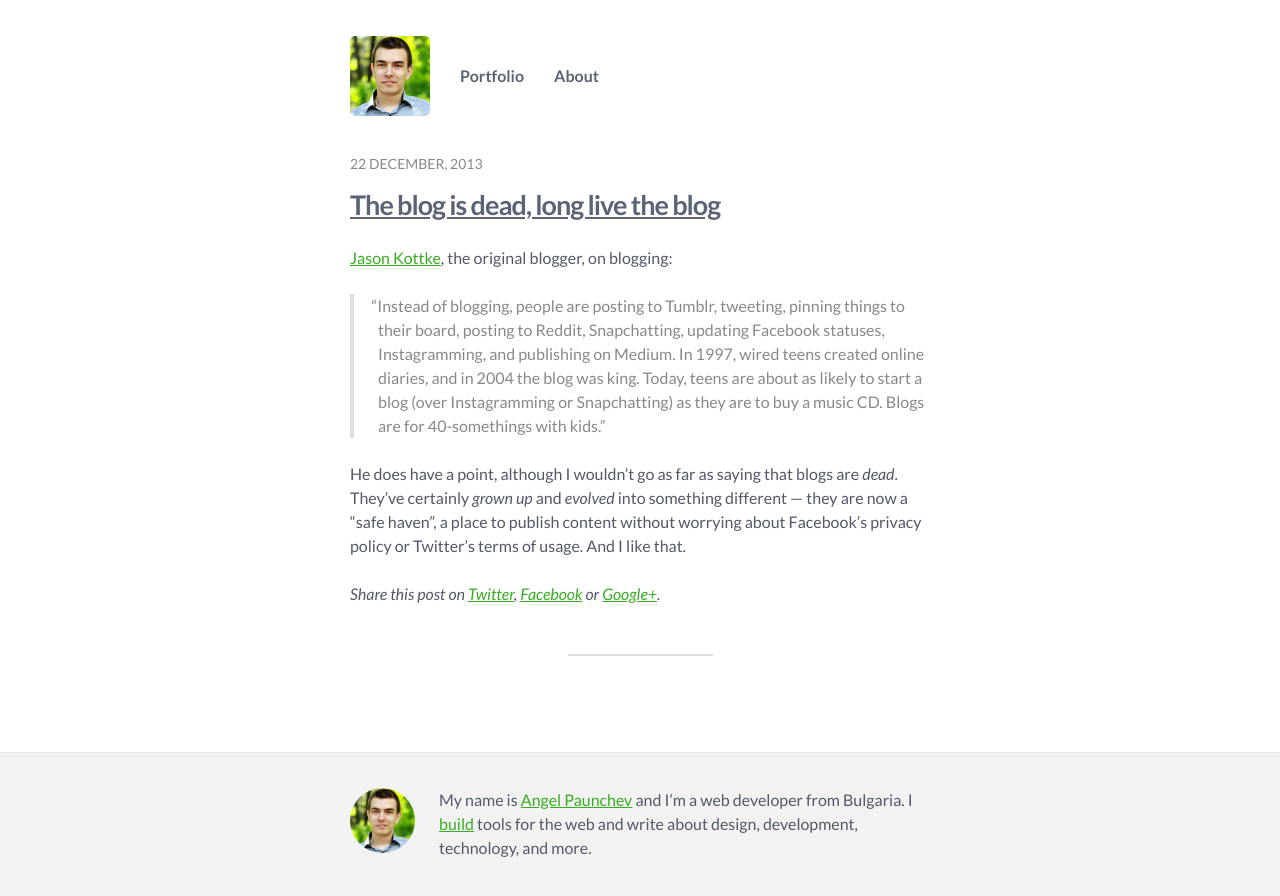
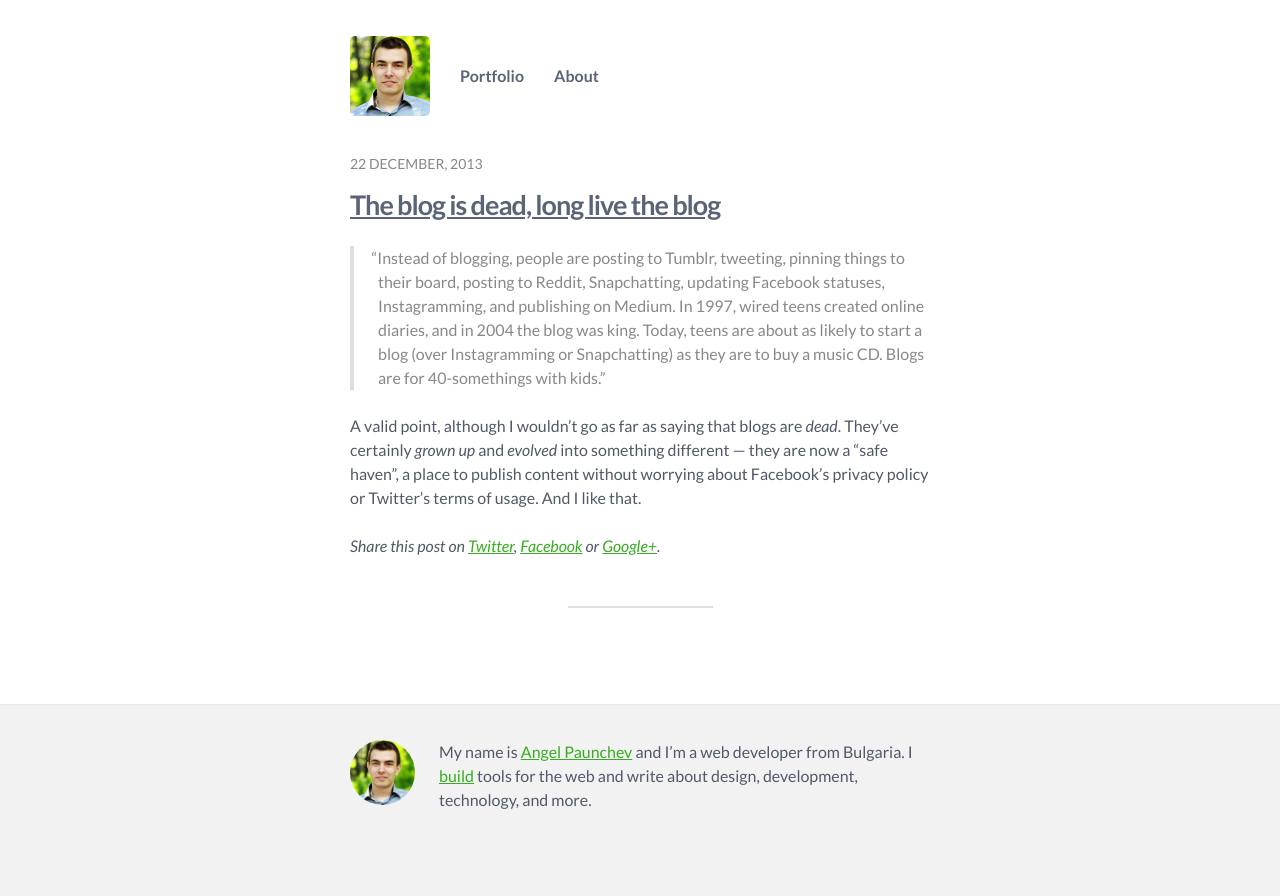
Before and after one commit to apaunchev/paunchev.com, a Jekyll site: the page built from _posts/2013-12-22-the-blog-is-dead.md, in a window 1280 px wide. Shown: the top 896 px of the page. Built offline with Jekyll 4.4.1, drawn with Linux system fonts in a browser that asks for light colours; Markdown is read by kramdown in place of the engine named in the settings.

Commit message:
Rewording

```diff
--- a/_posts/2013-12-22-the-blog-is-dead.md
+++ b/_posts/2013-12-22-the-blog-is-dead.md
@@ -4,8 +4,6 @@ title: "The blog is dead, long live the blog"
 custom_type: link
 link_url: http://www.niemanlab.org/2013/12/the-blog-is-dead/
 ---
-[Jason Kottke](http://kottke.org), the original blogger, on blogging:
-
 > Instead of blogging, people are posting to Tumblr, tweeting, pinning things to their board, posting to Reddit, Snapchatting, updating Facebook statuses, Instagramming, and publishing on Medium. In 1997, wired teens created online diaries, and in 2004 the blog was king. Today, teens are about as likely to start a blog (over Instagramming or Snapchatting) as they are to buy a music CD. Blogs are for 40-somethings with kids.
 
-He does have a point, although I wouldn’t go as far as saying that blogs are _dead_. They’ve certainly _grown up_ and _evolved_ into something different — they are now a “safe haven”, a place to publish content without worrying about Facebook’s privacy policy or Twitter’s terms of usage. And I like that.
+A valid point, although I wouldn’t go as far as saying that blogs are _dead_. They’ve certainly _grown up_ and _evolved_ into something different — they are now a “safe haven”, a place to publish content without worrying about Facebook’s privacy policy or Twitter’s terms of usage. And I like that.
```
